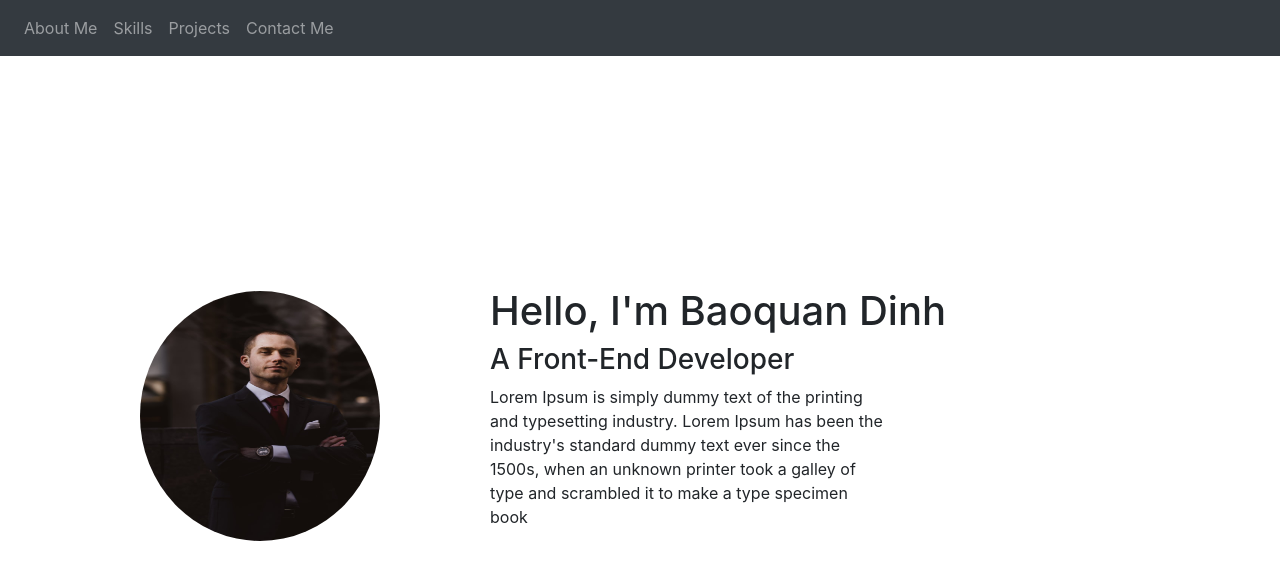
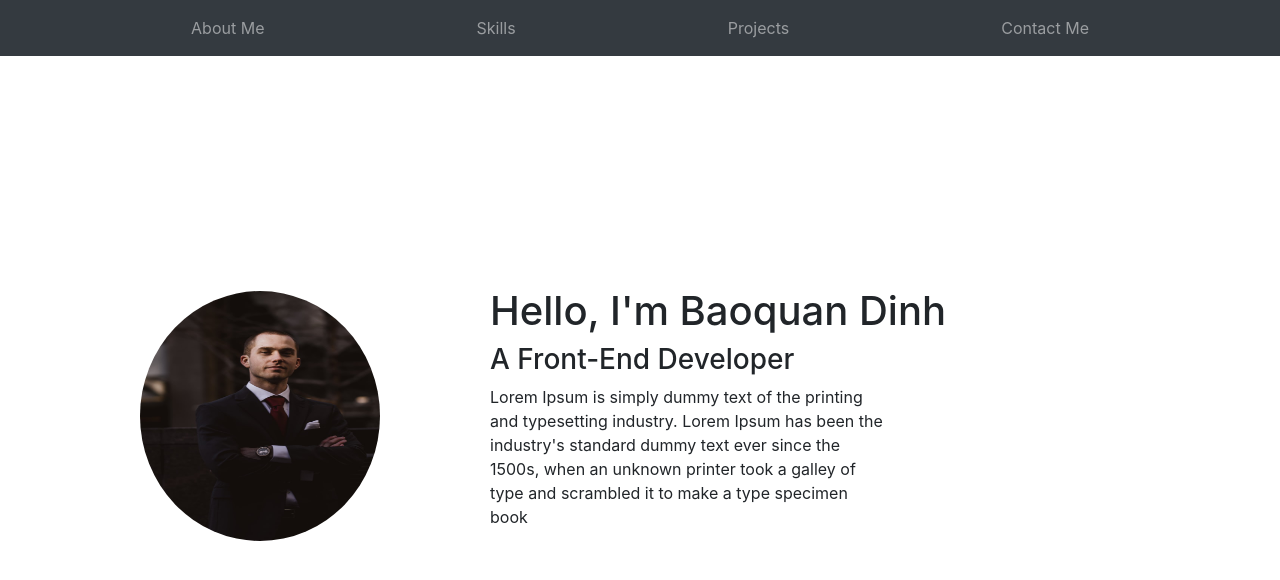
Before and after one commit to baoquandinh/baoquandinh.github.io, a React (Create React App) app in the folder baoquandinhportfolio/: page / in a window 1280 px wide. Shown: the top 580 px of the page. Built offline with nearby package versions, Linux system fonts and the light colour scheme.

Commit message:
Fixed Navbar position and added Portofolio Navbar components.

```diff
--- a/baoquandinhportfolio/src/App.tsx
+++ b/baoquandinhportfolio/src/App.tsx
@@ -1,27 +1,18 @@
 import './App.css';
 import { AboutMePage, SkillsPage, ProjectsPage, ContactMePage } from './pages/index';
 import 'bootstrap/dist/css/bootstrap.min.css';
-import { Navbar, Nav } from 'react-bootstrap'
-import { Link, Switch, Route } from 'react-router-dom';
+import { Switch, Route } from 'react-router-dom';
+import { PortfolioNavbar } from './components/NavBar/PortfolioNavbar';
 
 function App() {
   return (
-    <div className="App" style={{height: '100vh'}}>
-      <Navbar bg="dark" variant="dark" className="sticky-top">
-        <Navbar.Collapse>
-          <Nav className="mr-auto">
-            <Nav.Link as={Link} to="/">About Me</Nav.Link>
-            <Nav.Link as={Link} to="/skills">Skills</Nav.Link>
-            <Nav.Link as={Link} to="/projects">Projects</Nav.Link>
-            <Nav.Link as={Link} to="/contact">Contact Me</Nav.Link>
-          </Nav>
-        </Navbar.Collapse>
-      </Navbar>
+    <div className="App">
+      <PortfolioNavbar />
       <Switch>
-        <Route exact path='/'><AboutMePage /></Route>
-        <Route exact path='/skills'><SkillsPage /></Route>
-        <Route exact path='/projects'><ProjectsPage /></Route>
-        <Route exact path='/contact'><ContactMePage /></Route>
+        <Route exact path='/' component={AboutMePage} />
+        <Route path='/skills' component={SkillsPage} />
+        <Route path='/projects' component={ProjectsPage} />
+        <Route path='/contact' component={ContactMePage} />
       </Switch>
     </div>
   );
--- a/baoquandinhportfolio/src/components/NavBar/PortfolioNavbar.tsx
+++ b/baoquandinhportfolio/src/components/NavBar/PortfolioNavbar.tsx
@@ -1,13 +1,23 @@
 import 'bootstrap/dist/css/bootstrap.min.css';
-import { Navbar, Nav } from 'react-bootstrap'
+import { Navbar, Nav, Container } from 'react-bootstrap';
+import { Fragment } from 'react'
+import { Link } from 'react-router-dom'
+
 
 export const PortfolioNavbar = () => {
-    return <Navbar bg="dark" variant="dark">
-        <Navbar.Brand href="#home">Navbar</Navbar.Brand>
-        <Nav className="mr-auto">
-            <Nav.Link href="#home">Home</Nav.Link>
-            <Nav.Link href="#features">Features</Nav.Link>
-            <Nav.Link href="#pricing">Pricing</Nav.Link>
-        </Nav>
-    </Navbar>
+    return <Fragment>
+        <Navbar collapseOnSelect bg="dark" expand="lg" variant="dark">
+            <Container>
+                <Navbar.Toggle aria-controls="portfolio-responsive-navbar" />
+                <Navbar.Collapse className="mr-auto" id="portfolio-responsive-navbar">
+                    <Nav className="nav-fill w-100">
+                        <Nav.Link as={Link} to="/">About Me</Nav.Link>
+                        <Nav.Link as={Link} to="/skills">Skills</Nav.Link>
+                        <Nav.Link as={Link} to="/projects">Projects</Nav.Link>
+                        <Nav.Link as={Link} to="/contact">Contact Me</Nav.Link>
+                    </Nav>
+                </Navbar.Collapse>
+            </Container>
+        </Navbar>
+    </Fragment>
 }
```
